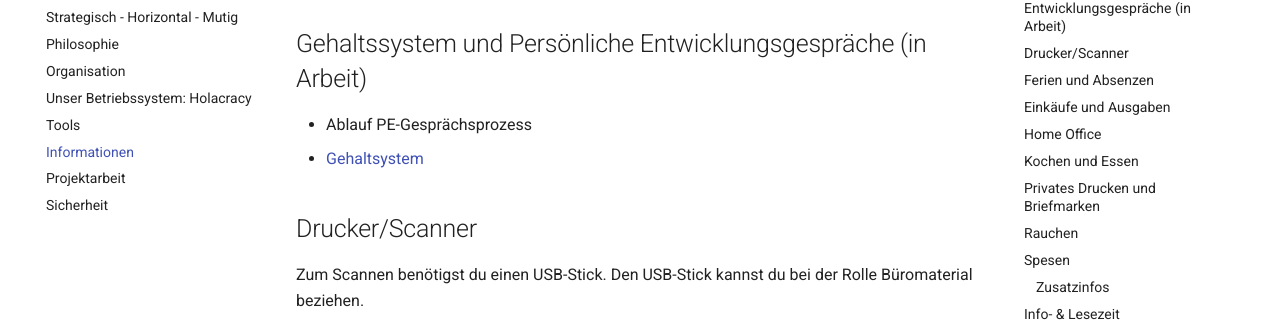
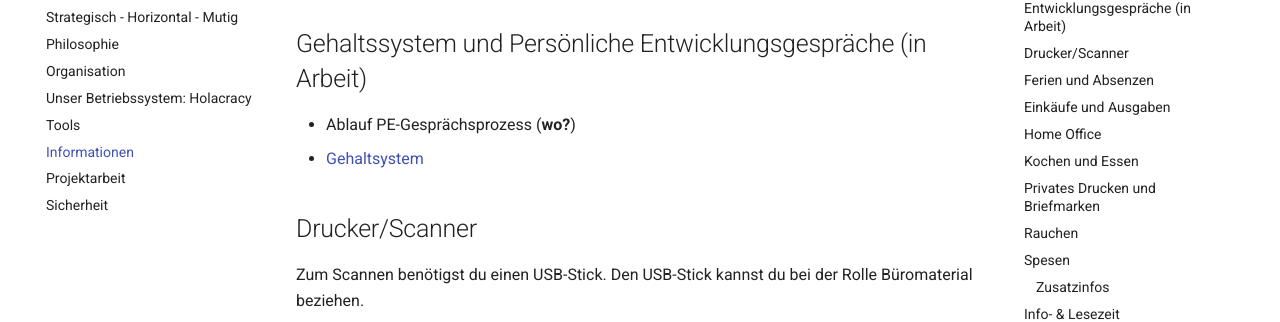
Before and after one commit to nada/handbuch, an MkDocs documentation site: the page built from docs/informationen.md, in a window 1280 px wide and 900 px high, scrolled down 362 px. Shown: the part 145-467 px from the top of the window. Built offline with MkDocs 1.6.1 and Material for MkDocs 9.7.7, drawn with Linux system fonts in a browser that asks for light colours; comment, search, counter and statistics services are not loaded.

```diff
--- a/docs/informationen.md
+++ b/docs/informationen.md
@@ -10,7 +10,7 @@ Weitere Details findest Du im [Arbeitszeitreglement](https://drive.google.com/dr
 
 ## Gehaltssystem und Persönliche Entwicklungsgespräche (in Arbeit)
 
-* Ablauf PE-Gesprächsprozess
+* Ablauf PE-Gesprächsprozess (**wo?**)
 * [Gehaltsystem](https://docs.google.com/document/d/1hs3vW-_Mik0F9P3rOTVnNKyPlKuWJ-wBMDovV4gh7uE/edit)
 
 ## Drucker/Scanner
```
